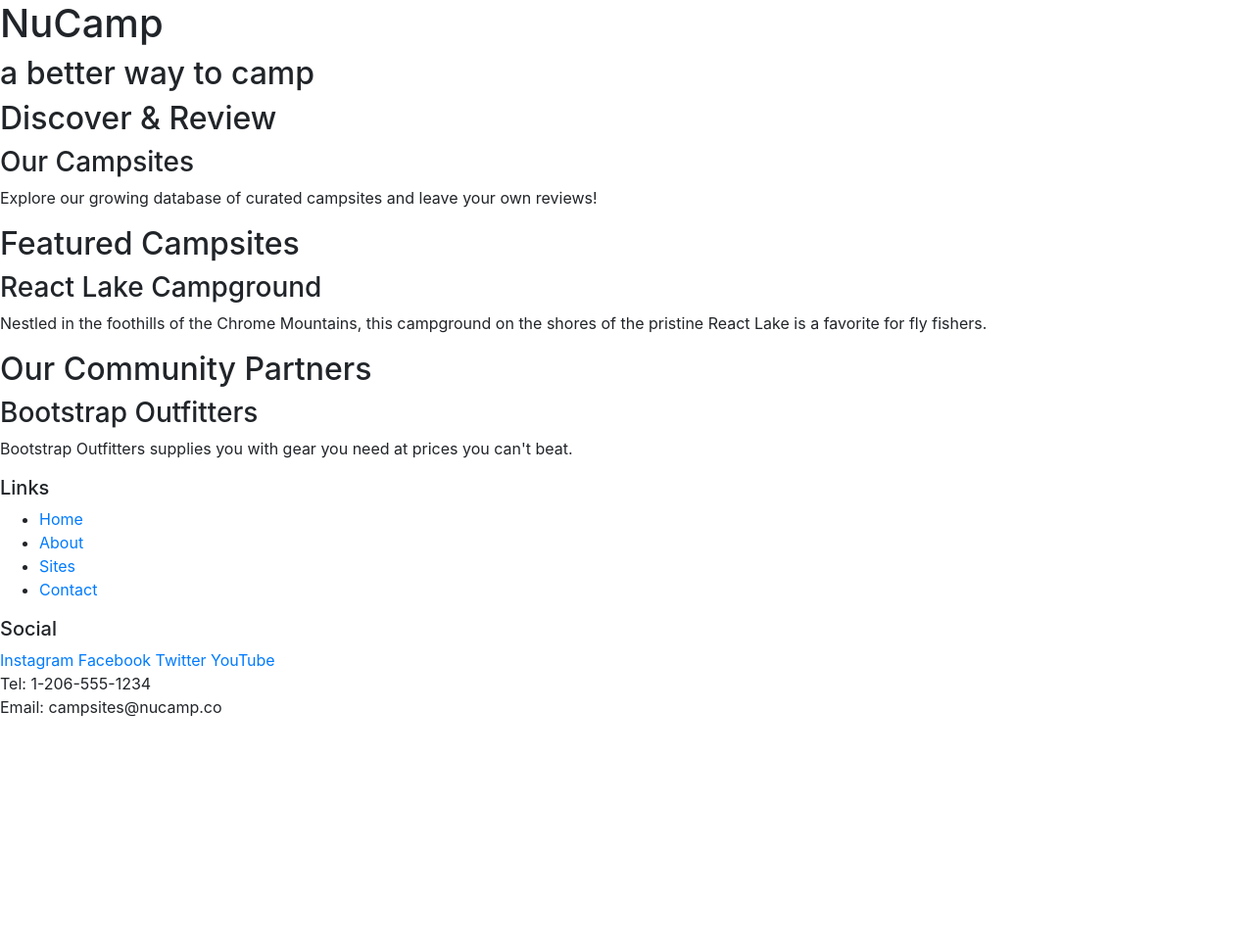
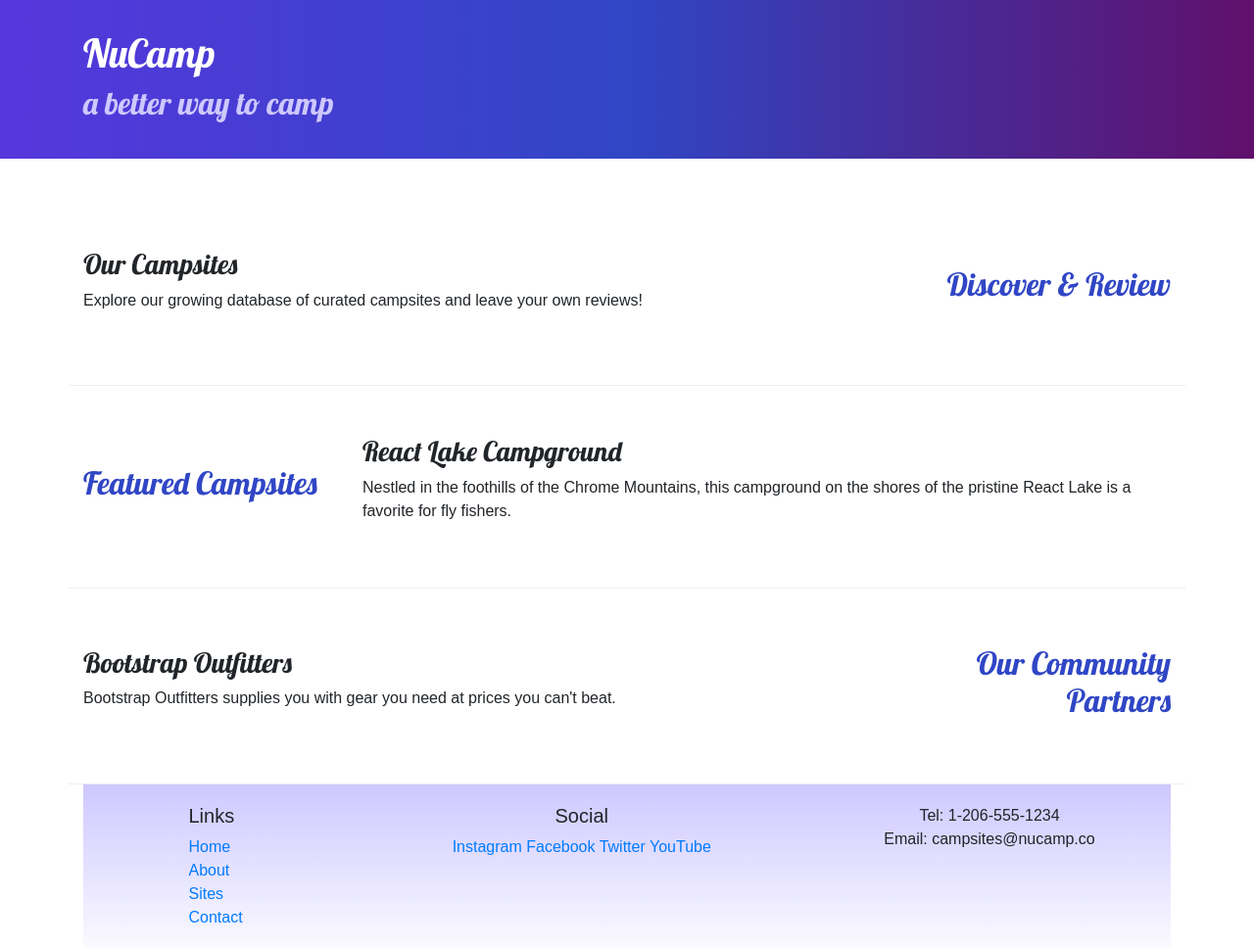
Before and after one commit to Brandylynnsmith88/Bootstrap, a website: page index.html in a window 1280 px wide. Shown: the whole page at 98% size. Before the commit the page ends 800 px from the top, so only its background shows below. Drawn offline with nearby package versions, Linux system fonts and the light colour scheme.

Commit message:
Adding Custom files

```diff
--- /dev/null
+++ b/css/styles.css
@@ -0,0 +1,32 @@
+body {
+    font-family: "Open-sans", sans-serif;
+}
+
+h1,h2,h3 {
+    font-family: "Lobster", cursive;
+}
+
+h2 {
+    color: #3046C5;
+}
+
+header h2 {
+    color: #CEC8FF;
+}
+
+footer {
+    background-image: linear-gradient(#CEC8FF, white);
+    padding: 20px 0;
+}
+
+.jumbotron {
+    padding: 30px;
+    background-image: linear-gradient(to right,#5637DD,#3046C5, #60106B);
+    color:white;
+}
+
+.row-content {
+    padding: 50px 0;
+    border-bottom: 1px ridge;
+    min-height: 200px;
+}
--- a/index.html
+++ b/index.html
@@ -8,54 +8,83 @@
 
     <!-- Bootstrap CSS -->
     <link rel="stylesheet" href="node_modules/bootstrap/dist/css/bootstrap.min.css" />
+
+     <!-- Additional CSS must be placed after Bootstrap CSS -->
+     <link rel="stylesheet" href="https://fonts.googleapis.com/css?family=Lobster|Open+Sans" />
+     <link rel= "stylesheet" href="css/styles.css"/>
+
      <title>NuCamp: A Better Way To Camp</title>
 </head>
 
 <body>
 
-    <header>
+    <header class= "jumbotron jumbotron-fluid">
         <div>
+            <div class= "container">
+                <div class= "row">
+                    <div class= "col">
             <h1>NuCamp</h1>
             <h2>a better way to camp</h2>
             </div>
+        </div>
+        </div>
     </header>
 
-    <div>
-        <h2>Discover & Review</h2>
+    <div class= "container">
+
+            <div class= "row row-content align-items-center">
+                <div class= "col-sm-4 order-sm-last col-md-3">
+                    <h2 class="text-sm-right">Discover & Review</h2>
+                    </div>
+                    <div class= "col">
                     <h3>Our Campsites</h3>
                     <p>Explore our growing database of curated campsites and leave your own reviews!</p>
                         </div>
+            </div>
 
             <div>
+                <div class= "row row-content align-items-center">
+                    <div class= "col-sm-4 col-md-3">
                 <h2>Featured Campsites</h2>
+                </div>
+                <div class= "col">
                     <h3>React Lake Campground</h3>
                     <p>Nestled in the foothills of the Chrome Mountains, this campground on the shores of the pristine React Lake is a favorite for fly fishers.</p>
                 </div>
+            </div>
 
             <div>
-        <h2>Our Community Partners</h2>
+                <div class= "row row-content align-items-center">
+                     <div class= "col-sm-4 order-sm-last col-md-3">
+                <h2 class="text-sm-right">Our Community Partners</h2>
+                </div>
+                <div class="col">
                     <h3>Bootstrap Outfitters</h3>
                     <p>Bootstrap Outfitters supplies you with gear you need at prices you can't beat.</p>
                 </div>
+            </div>
+                </div>
 
     <footer>
-        <div>
+        <div class="container">
+            <div class="row">
+                <div class="col-4 col-sm-2 offset-1">
                     <h5>Links</h5>
-            <ul>
+                    <ul class="list-unstyled">
                         <li><a href="#">Home</a></li>
                         <li><a href="#">About</a></li>
                         <li><a href="#">Sites</a></li>
                         <li><a href="#">Contact</a></li>
                     </ul>
                 </div>
-        <div>
+                <div class="col-6 col-sm-5 text-center">
                     <h5>Social</h5>
                     <a href="http://instagram.com/">Instagram</a>
                     <a href="http://facebook.com/">Facebook</a>
                     <a href="http://twitter.com/">Twitter</a>
                     <a href="http://youtube.com/">YouTube</a>
                 </div>
-        <div>
+                <div class="col-sm-4 text-center">
                     Tel: 1-206-555-1234<br />
                     Email: campsites@nucamp.co
                 </div>
@@ -67,4 +96,4 @@
 
 </body>
 
-</html
+</html>
```
Lines whose indentation alone changed are shown as unchanged.
